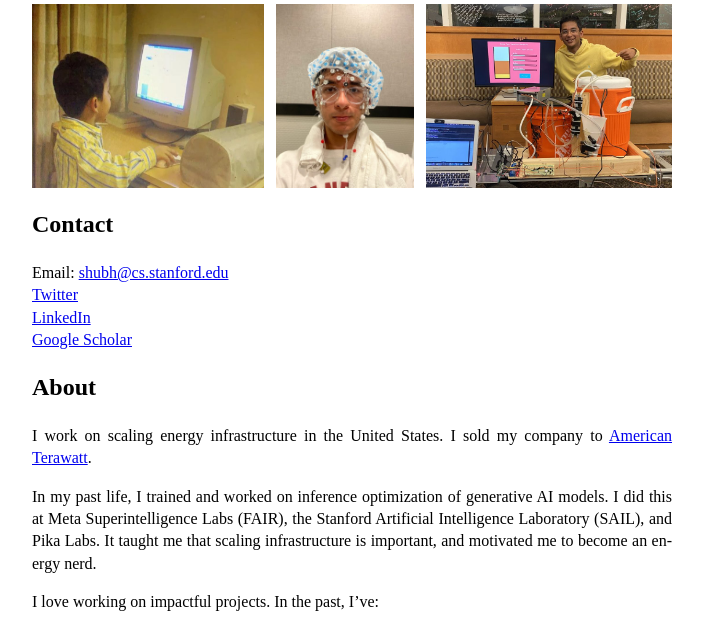
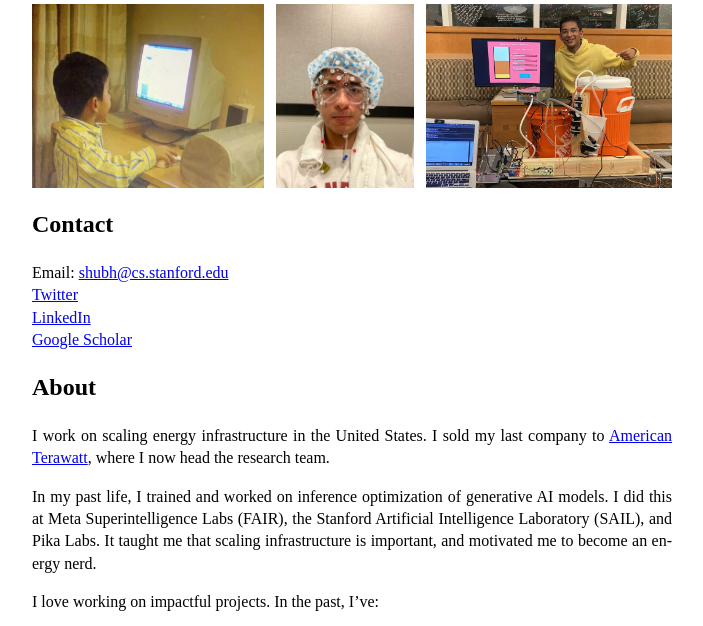
Before and after one commit to skhanna03/shubhkhanna.github.io, a plain HTML site: page index.html in a window 1280 px wide. Shown: the part 102-728 px from the top of the page, without its empty margins (288-991 px from the left). Drawn offline with Linux system fonts and the light colour scheme.

Commit message:
Update bio: sold last company to American Terawatt, now head research
Co-Authored-By: Claude Opus 5.5 <noreply@anthropic.com>

```diff
--- a/index.html
+++ b/index.html
@@ -47,7 +47,7 @@ Email: <a href="mailto:shubh@cs.stanford.edu">shubh@cs.stanford.edu</a><br>
 </p>
 
 <h2>About</h2>
-<p>I work on scaling energy infrastructure in the United States. I sold my company to <a href="https://www.americanterawatt.com/" target="_blank" rel="noopener">American Terawatt</a>.</p>
+<p>I work on scaling energy infrastructure in the United States. I sold my last company to <a href="https://www.americanterawatt.com/" target="_blank" rel="noopener">American Terawatt</a>, where I now head the research team.</p>
 <p>In my past life, I trained and worked on inference optimization of generative AI models. I did this at Meta Superintelligence Labs (FAIR), the Stanford Artificial Intelligence Laboratory (SAIL), and Pika Labs. It taught me that scaling infrastructure is important, and motivated me to become an energy nerd.</p>
 <p>I love working on impactful projects. In the past, I’ve:</p>
 <ul>
```
